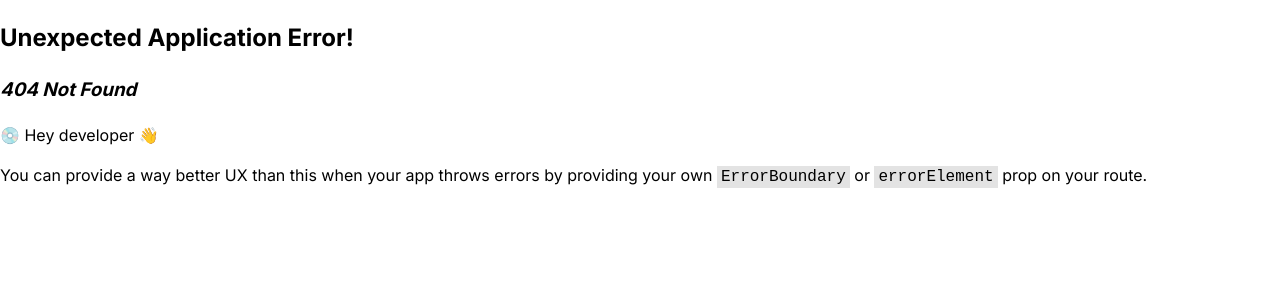
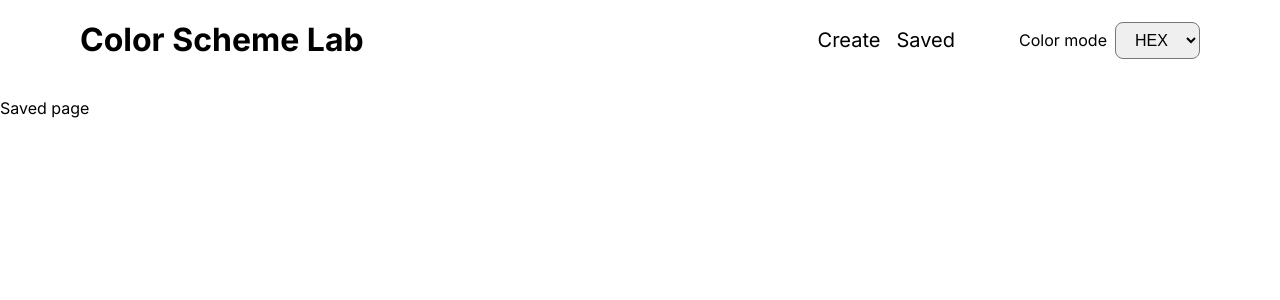
Before and after one commit to goranstevanovic/color-scheme-lab, a React (Create React App) app: page /saved in a window 1280 px wide. Before the commit this address had no page. Shown: the top 300 px of the page. Built offline with nearby package versions, Linux system fonts and the light colour scheme.

Commit message:
Create Saved page

```diff
--- a/src/App.tsx
+++ b/src/App.tsx
@@ -7,12 +7,14 @@ import {
 
 import Root from './pages/Root';
 import Create from './pages/Create';
+import Saved from './pages/Saved';
 
 function App() {
   const router = createBrowserRouter(
     createRoutesFromElements(
       <Route path="/" element={<Root />}>
         <Route index element={<Create />} />
+        <Route path="/saved" element={<Saved />} />
       </Route>
     )
   );
--- /dev/null
+++ b/src/pages/Saved.tsx
@@ -0,0 +1,5 @@
+function Saved() {
+  return <p>Saved page</p>;
+}
+
+export default Saved;
```
